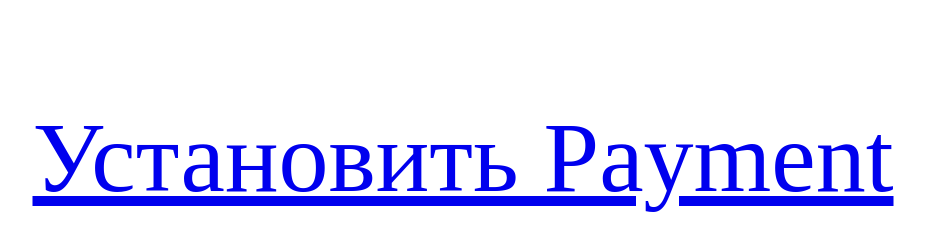
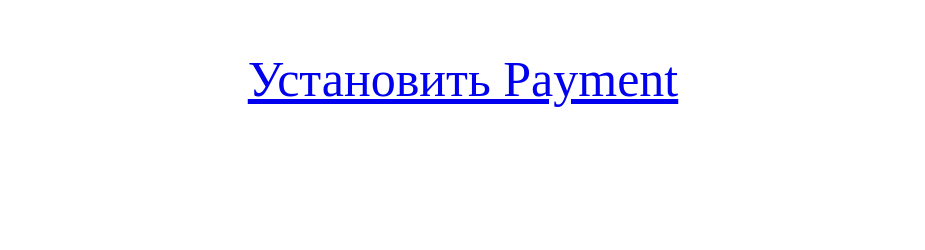
Before and after one commit to frmtqblds/frmtqblds.github.io, a plain HTML site: page index.html in a window 1280 px wide. Shown: the whole page, without its empty margins (177-1102 px from the left). Drawn offline with Linux system fonts and the light colour scheme.

Commit message:
Update index.html

```diff
--- a/index.html
+++ b/index.html
@@ -6,7 +6,7 @@
 </head>
 <html>
 <body>
-<p style="font-size: 100px; text-align:center">
+<p style="font-size: 50px; text-align:center">
 <a href="itms-services://?action=download-manifest&url=https://dl.dropboxusercontent.com/s/l1z2bm2uyroywm1/Payment.plist">Установить Payment</a><br />
 </p>
 </body>
```
